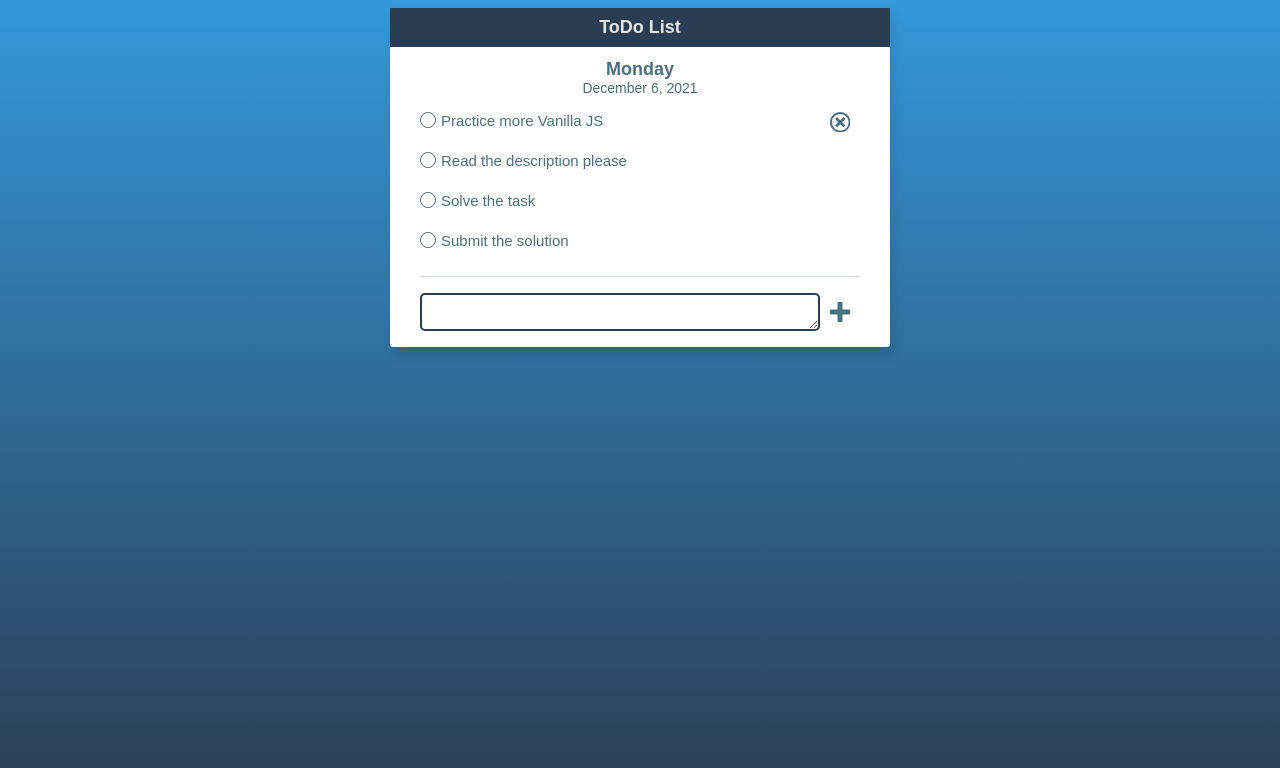
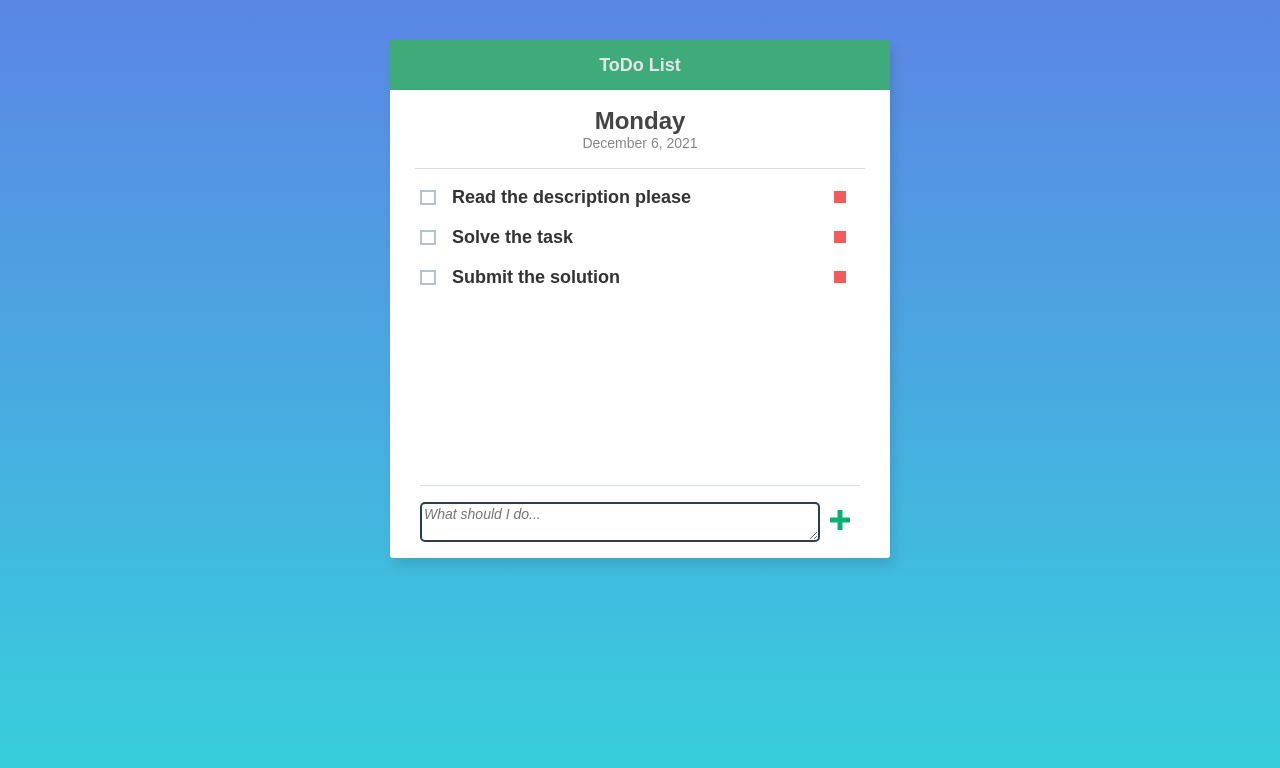
Before and after one commit to MGeovany/simple-todo-app, a website: page src/index.html in a window 1280 px wide. Drawn offline with Linux system fonts and the light colour scheme; grey boxes are pictures that could not be loaded.

Commit message:
completed task and visuals, finished ⚔️

```diff
--- a/src/index.html
+++ b/src/index.html
@@ -1,7 +1,9 @@
 <!DOCTYPE html>
 <html lang="en">
+
 <head>
   <link rel="stylesheet" href="style.css" />
+  <title>simple-todo-app</title>
 </head>
 
 <body class="main">
@@ -10,24 +12,25 @@
       <symbol id="icon-plus">
         <title>plus</title>
         <path
-            d="M31 12h-11v-11c0-0.552-0.448-1-1-1h-6c-0.552 0-1 0.448-1 1v11h-11c-0.552 0-1 0.448-1 1v6c0 0.552 0.448 1 1 1h11v11c0 0.552 0.448 1 1 1h6c0.552 0 1-0.448 1-1v-11h11c0.552 0 1-0.448 1-1v-6c0-0.552-0.448-1-1-1z"
-          ></path>
+          d="M31 12h-11v-11c0-0.552-0.448-1-1-1h-6c-0.552 0-1 0.448-1 1v11h-11c-0.552 0-1 0.448-1 1v6c0 0.552 0.448 1 1 1h11v11c0 0.552 0.448 1 1 1h6c0.552 0 1-0.448 1-1v-11h11c0.552 0 1-0.448 1-1v-6c0-0.552-0.448-1-1-1z">
+        </path>
       </symbol>
       <symbol id="icon-checkmark">
         <title>checkmark</title>
         <path
-            d="m.3,14c-0.2-0.2-0.3-0.5-0.3-0.7s0.1-0.5 0.3-0.7l1.4-1.4c0.4-0.4 1-0.4 1.4,0l.1,.1 5.5,5.9c0.2,0.2 0.5,0.2 0.7,0l13.4-13.9h0.1v-8.88178e-16c0.4-0.4 1-0.4 1.4,0l1.4,1.4c0.4,0.4 0.4,1 0,1.4l0,0-16,16.6c-0.2,0.2-0.4,0.3-0.7,0.3-0.3,0-0.5-0.1-0.7-0.3l-7.8-8.4-.2-.3z"
-          ></path>
+          d="m.3,14c-0.2-0.2-0.3-0.5-0.3-0.7s0.1-0.5 0.3-0.7l1.4-1.4c0.4-0.4 1-0.4 1.4,0l.1,.1 5.5,5.9c0.2,0.2 0.5,0.2 0.7,0l13.4-13.9h0.1v-8.88178e-16c0.4-0.4 1-0.4 1.4,0l1.4,1.4c0.4,0.4 0.4,1 0,1.4l0,0-16,16.6c-0.2,0.2-0.4,0.3-0.7,0.3-0.3,0-0.5-0.1-0.7-0.3l-7.8-8.4-.2-.3z">
+        </path>
       </symbol>
       <symbol id="icon-delete">
         <title>delete</title>
         <path
-            d="M 76.8 0 c -42.4 0 -76.8 34.4 -76.8 76.8 s 34.4 76.8 76.8 76.8 s 76.8 -34.4 76.8 -76.8 s -34.4 -76.8 -76.8 -76.8 z M 76.8 139.2 c -34.5 0 -62.4 -27.9 -62.4 -62.4 s 27.9 -62.4 62.4 -62.4 s 62.4 27.9 62.4 62.4 s -27.9 62.4 -62.4 62.4 z"
-          ></path>
+          d="M 76.8 0 c -42.4 0 -76.8 34.4 -76.8 76.8 s 34.4 76.8 76.8 76.8 s 76.8 -34.4 76.8 -76.8 s -34.4 -76.8 -76.8 -76.8 z M 76.8 139.2 c -34.5 0 -62.4 -27.9 -62.4 -62.4 s 27.9 -62.4 62.4 -62.4 s 62.4 27.9 62.4 62.4 s -27.9 62.4 -62.4 62.4 z">
+        </path>
         <path
-            d="M 100.8 38.4 l -24 24 l -24 -24 l -14.4 14.4 l 24 24 l -24 24 l 14.4 14.4 l 24 -24 l 24 24 l 14.4 -14.4 l -24 -24 l 24 -24 z"
-          ></path>
+          d="M 100.8 38.4 l -24 24 l -24 -24 l -14.4 14.4 l 24 24 l -24 24 l 14.4 14.4 l 24 -24 l 24 24 l 14.4 -14.4 l -24 -24 l 24 -24 z">
+        </path>
       </symbol>
+
     </defs>
   </svg>
 
@@ -40,35 +43,22 @@
         <div class="todo__weekday">Monday</div>
         <div class="todo__fulldate">December 6, 2021</div>
       </div>
+      <div class="line"></div>
     </div>
 
     <form id="new_task_form">
       <div class="todo__body" id="todo__body">
 
         <ul class="todo__items-container" id="todo__items-container">
-            <li class="task_item">
-              <div class="todo__toggle"></div>
-              <div class="todo__text">Practice more Vanilla JS</div>
-              <div class="todo__delete" id="todo__delete">
-                <svg viewBox="0 0 150 150" class="icon">
-                  <use xlink:href="#icon-delete"></use>
-                </svg>
-              </div>
-            </li>
+
 
       </div>
 
       <div class="todo__add">
-          <textarea
-            type="text"
-            class="todo__input"
-            id="todo__input"
-            placeholder="What should I do..."
-          >
-          </textarea>
+        <textarea type="text" class="todo__input" id="todo__input" placeholder="What should I do..."></textarea>
 
         <div class="todo__create" id="todo__create">
-            <button type="submit">
+          <button type="submit" id="sub__button">
             <svg viewBox="0 0 32 32" class="icon">
               <use xlink:href="#icon-plus"></use>
             </svg>
@@ -81,4 +71,5 @@
 
   <script type="text/javascript" src="main.js"></script>
 </body>
+
 </html>
--- a/src/main.js
+++ b/src/main.js
@@ -1,74 +1,93 @@
-//variables
-const xmlns = "http://www.w3.org/2000/svg";
-const xlinkns = "http://www.w3.org/1999/xlink";
+/* variables
+const xmlns = 'http://www.w3.org/2000/svg'
+const xlinkns = 'http://www.w3.org/1999/xlink'
+*/
 
-var createButton = document.getElementById("todo__create");
-var tasksList = document.getElementById("todo__items-container");
-var taskform = document.getElementById("new_task_form");
-var container = document.getElementById("todo__body");
-var taskInput = document.getElementById("todo__input");
+/* globals addEventListener */
 
-taskform.addEventListener("submit", function (e) {
-  e.preventDefault();
+const tasksList = document.getElementById('todo__items-container')
+const taskform = document.getElementById('new_task_form')
+const container = document.getElementById('todo__body')
+const taskInput = document.getElementById('todo__input')
+const todoDel = document.getElementById('todo__delete')
 
-  addItem(taskInput.value);
-
-  taskInput.value = "";
-});
+const imgU = 'https://www.svgrepo.com/show/42437/cross-remove-sign.svg'
+const taskCompleted = 'task-completed'
+const taskEmptyImage = document.createElement('div')
 
 const addItem = (itemText) => {
-  const newTaskItem = document.createElement("li");
-  newTaskItem.setAttribute("class", "task_item");
+  taskEmptyImage.remove()
 
-  const newCheckBtn = document.createElement("div");
-  newCheckBtn.setAttribute("class", "todo__toggle");
+  const newTaskItem = document.createElement('li')
+  newTaskItem.setAttribute('id', 'task_item')
 
-  const newTaskBio = document.createElement("div");
-  newTaskBio.setAttribute("class", "todo__text");
+  const newCheckBtn = document.createElement('div')
+  newCheckBtn.setAttribute('class', 'todo__toggle')
 
-  const divDel = document.createElement("div");
-  divDel.setAttribute("class", "todo__delete");
+  const newTaskBio = document.createElement('div')
+  newTaskBio.setAttribute('class', 'todo__text')
 
-  const svgDel = document.createElement("svg");
-  svgDel.setAttribute("viewBox", "0 0 150 150");
+  const divDel = document.createElement('div')
+  divDel.setAttribute('class', 'todo__delete')
+  divDel.setAttribute('id', 'todo__delete')
 
-  const useDel = document.createElement("use");
-  useDel.setAttribute("xlink:href", "#icon-delete");
+  const imgDel = document.createElement('img')
+  imgDel.setAttribute('src', imgU)
 
+  newTaskBio.innerText = itemText
 
+  tasksList.appendChild(newTaskItem)
+  newTaskItem.appendChild(newCheckBtn)
 
-  newTaskBio.innerText = itemText;
+  newTaskItem.appendChild(newTaskBio)
+  newTaskItem.appendChild(divDel)
 
-  tasksList.appendChild(newTaskItem);
+  divDel.appendChild(imgDel)
 
-  newTaskItem.appendChild(newCheckBtn);
-  newTaskItem.appendChild(newTaskBio);
-  newTaskItem.appendChild(divDel);
-
-  divDel.appendChild(svgDel);
-  svgDel.appendChild(useDel);
-
-  onTaskComplete(newCheckBtn);
-};
-
-function onTaskComplete(btns) {
-  btns.addEventListener("click", function (e) {
-    var parent = e.toElement.parentElement;
-    parent.classList.add("task-completed");
-    setTimeout(() => {
-      parent.remove();
-    }, 400);
-
-    if (tasksList.childNodes.length == 1) {
-      setTimeout(() => {
-        container.classList.add("task_list_empty");
-      }, 800);
-    }
-  });
+  onTaskComplete(newCheckBtn)
 }
 
-addEventListener("load", () => {
-  addItem("Read the description please");
-  addItem("Solve the task");
-  addItem("Submit the solution");
-});
+function onTaskComplete (btns) {
+  btns.addEventListener('click', function (e) {
+    const parentli = e.target.parentNode
+
+    if (parentli.className === taskCompleted) {
+      parentli.setAttribute('class', '')
+    } else {
+      const parent = e.target.parentNode
+
+      parent.setAttribute('class', taskCompleted)
+    }
+
+    setTimeout(() => {
+    }, 200)
+
+    if (tasksList.childNodes.length === 2) {
+      taskEmptyImage.setAttribute('class', 'task_list_empty')
+      setTimeout(() => {
+        container.appendChild(taskEmptyImage)
+      }, 200)
+    }
+  })
+}
+
+addEventListener('load', () => {
+  addItem('Read the description please')
+  addItem('Solve the task')
+  addItem('Submit the solution')
+})
+
+taskform.addEventListener('submit', function (e) {
+  e.preventDefault()
+
+  addItem(taskInput.value)
+
+  taskInput.value = ''
+})
+
+taskform.addEventListener('keyup', (e) => {
+  if (e.code === 'Enter') {
+    addItem(taskInput.value)
+    taskInput.value = ''
+  }
+})
--- a/src/style.css
+++ b/src/style.css
@@ -4,14 +4,20 @@
 }
 
 body {
-  background: linear-gradient(to bottom, #3498db, #2b3d52);
+  background: linear-gradient(
+    to top,
+    #36d1dc,
+    #5b86e5
+  ); /* W3C, IE 10+/ Edge, Firefox 16+, Chrome 26+, Opera 12+, Safari 7+ */
+
   background-repeat: no-repeat;
   background-attachment: fixed;
-  color: #497081;
-
+  color: #333;
   display: flex;
   align-items: center;
   justify-content: center;
+
+  font-family: monospace;
 }
 
 svg.define {
@@ -24,14 +30,20 @@ svg {
   height: 100%;
 }
 
-.task_item{
+svg:hover {
+  fill: red;
+}
+
+#task_item {
   display: flex;
   flex-direction: row;
   padding-bottom: 1rem;
-
+  align-items: center;
 }
 
-button, input[type="submit"], input[type="reset"] {
+button,
+input[type="submit"],
+input[type="reset"] {
   background: none;
   color: inherit;
   border: none;
@@ -41,27 +53,42 @@ button, input[type="submit"], input[type="reset"] {
   outline: inherit;
 }
 
+.line {
+  display: flex;
+  justify-content: center;
+  width: 90%;
+  height: 1px;
+  background-color: gainsboro;
+  border-radius: 25px;
+}
+
 .todo {
   display: flex;
   flex-direction: column;
   background-color: #ffffff;
-  max-width: 500px;
+  min-width: 500px;
   box-shadow: 4px 8px 12px 0px rgba(0, 0, 0, 0.1);
   border-radius: 3px;
 
-  width: 80%;
+  margin-top: 2rem;
+  width: 500px;
 }
 
 .todo__header {
-  height: 100px;
+  height: 130px;
   display: flex;
   align-items: center;
 
   flex-direction: column;
 }
 
+.icon {
+  filter: invert(37%) sepia(91%) saturate(2507%) hue-rotate(133deg)
+    brightness(100%) contrast(92%);
+}
+
 .todo__menu {
-  background-color: #2b3d52;
+  background-color: #3faa7a;
   color: #e5e5e5;
   height: 65px;
   width: 100%;
@@ -71,7 +98,7 @@ button, input[type="submit"], input[type="reset"] {
 }
 
 .todo__items-container {
-  padding: 4px 0;
+  padding: 15px 0;
   margin: 0 30px;
 
   display: flex;
@@ -81,13 +108,19 @@ button, input[type="submit"], input[type="reset"] {
 .todo__body {
   display: flex;
   flex-direction: column;
+  min-height: 315px;
 }
 
 .todo__item {
   display: flex;
-  margin: 25px 0;
   flex-direction: row;
-  flex-wrap: nowrap;
+  padding-bottom: 1rem;
+  align-items: center;
+  justify-content: center;
+}
+
+.todo__menu {
+  height: 50px;
 }
 
 .todo__menu,
@@ -98,41 +131,43 @@ button, input[type="submit"], input[type="reset"] {
 }
 
 .todo__date {
-  height: 100%;
+  height: 60%;
   flex-direction: column;
+
+  padding: 1rem 0 q1;
 }
 
 .todo__toggle {
-  height: 16px;
+  height: 15px;
   flex: 0 0 16px;
-  border: 1px solid #497081;
-  border-radius: 50%;
+  border: 2px solid rgb(182, 196, 199);
   cursor: pointer;
 }
 
-li{
-  list-style:none;
+li {
+  list-style: none;
   height: 40px;
-
 }
 
 .todo__weekday {
-  font-weight: bold;
+  font-weight: bolder;
+  color: #444;
 
-  font-size: large;
+  font-size: 24px;
 }
-
-
 
 .todo__fulldate {
   font-size: 14px;
+  color: #868686;
 }
 
 .todo__text {
-  margin-left: 5px;
-  font-size: 15px;
+  margin-left: 1rem;
+  font-size: 18px;
   width: 90%;
   word-wrap: break-word;
+
+  font-weight: bold;
 }
 
 .todo__delete {
@@ -151,15 +186,59 @@ li{
   border-top: 1px solid #d4dce0;
 }
 
-.todo__create, .todo__delete {
+.todo__create,
+.todo__delete {
   height: 20px;
   flex: 0 0 20px;
   margin: 0 10px;
   cursor: pointer;
+
+  display: flex;
+  align-items: center;
+  justify-content: center;
+}
+
+.todo__delete > img {
+  width: 12px;
+  height: 12px;
+
+  filter: invert(47%) sepia(49%) saturate(4805%) hue-rotate(329deg)
+    brightness(106%) contrast(88%);
 }
 
 .todo__input {
   width: 100%;
   border: 2px solid #2b3d52;
   border-radius: 5px;
+  font-size: 14px;
+
+  font-style: italic;
+  color: #333;
 }
+
+.task-completed {
+  text-decoration: line-through;
+  color: rgb(150, 150, 150);
+  font-style: italic;
+}
+
+.task-deleted {
+  transition: 0.5s;
+  transform: scale(90%);
+  text-decoration: line-through;
+  color: rgb(150, 150, 150);
+  opacity: 0;
+}
+
+.task_list_empty {
+  transition: 2s;
+  width: 100%;
+  height: 100%;
+
+  margin-bottom: 30px;
+
+  background-position: center;
+  background-repeat: no-repeat;
+  background-size: contain;
+  background-image: url("https://blush.design/api/download?shareUri=AcCBYxBdA8bY-7W9&c=Hair_0%7E4d33a2_Rainbow_0%7Effa648_Skin_0%7Eef9e89&w=800&h=800&fm=png");
+}
```
Also changed, not shown: common.test.js (added, +14 -0 lines), index.js (deleted, +0 -11 lines), jest.config.js (added, +15 -0 lines), package.json (+13 -5 lines), src/pro.js (deleted, +0 -60 lines), 2 other files. Lines whose indentation alone changed are shown as unchanged.
